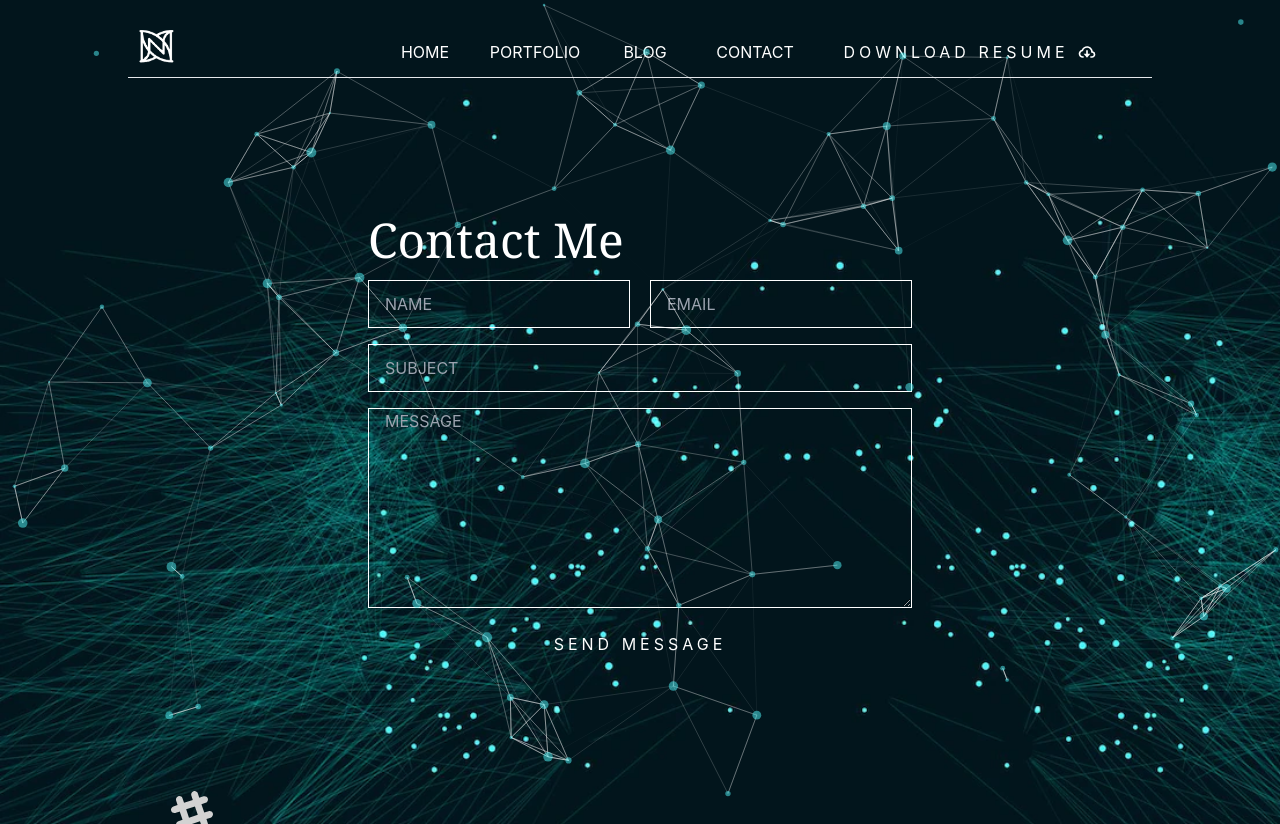
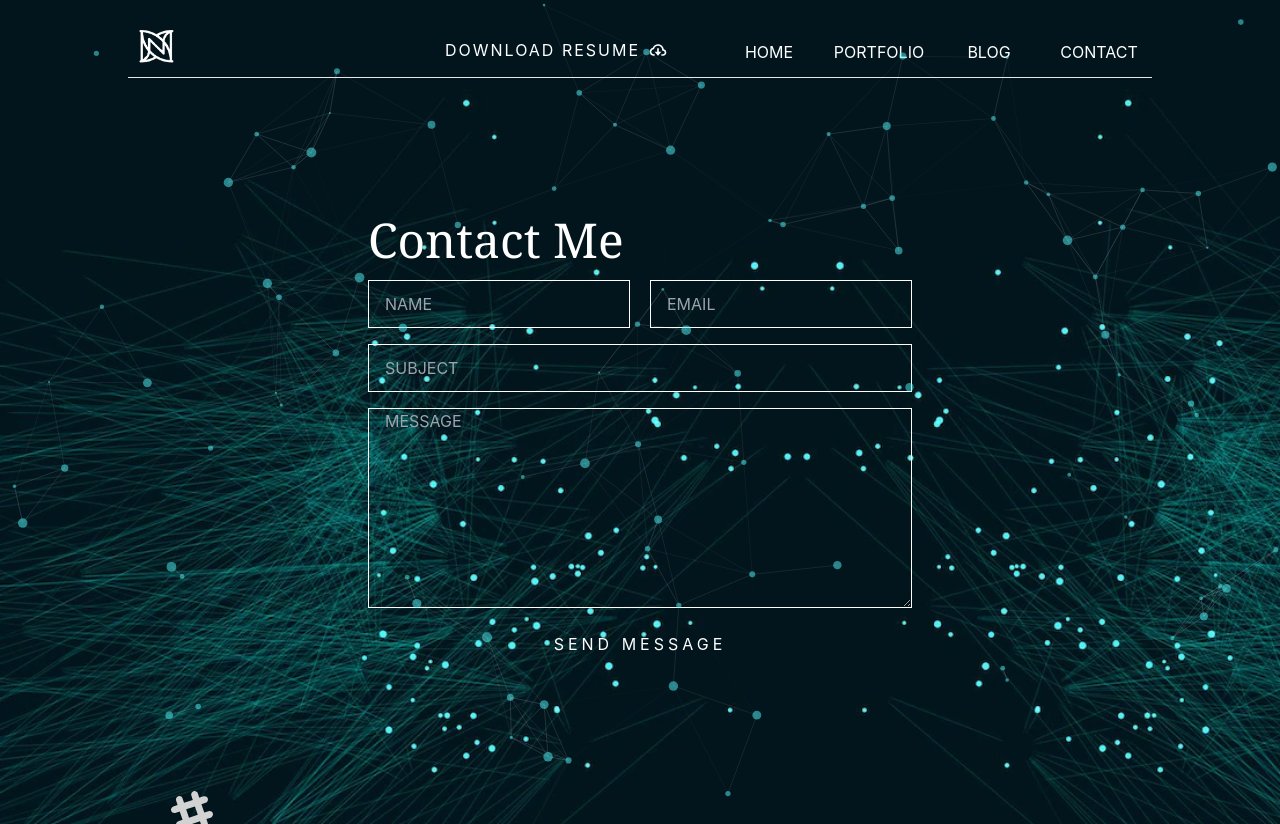
Before and after one commit to neyaznafiz/My-portfolio-neyaznafiz-client, a React (Create React App) app: page /contact in a window 1280 px wide. Built offline with nearby package versions, Linux system fonts and the light colour scheme.

Commit message:
download link change for resume

```diff
--- a/src/Components/Navbar.js
+++ b/src/Components/Navbar.js
@@ -4,21 +4,8 @@ import Logo from '../Assets/N-logo.png'
 import '../Style/style.css'
 import Background from '../Assets/tech-background.png'
 import { BiCloudDownload } from 'react-icons/bi';
-import Axios from "axios";
-import FileDownload from "js-file-download";
-import fileDownload from 'js-file-download';
 
 const Navbar = ({ children }) => {
-
-const download = (e)=>{
-    Axios({
-        url:'https://obscure-ridge-82105.herokuapp.com/',
-        method: "GET",
-        responseType: "blob"
-    }).then(res => {
-        fileDownload(res.data, "Neyaz Mobalik Nafiz.pdf")
-    })
-}
 
     return (
         <div
@@ -48,11 +35,22 @@ const download = (e)=>{
                             </label>
                         </div>
                         <div className="flex-none hidden lg:block">
-                            <ul className="menu menu-horizontal gap-5 pr-6 pt-3">
+                            <ul className="menu menu-horizontal gap-5 pt-3">
                                 {/* <!-- Navbar menu content here --> */}
 
                                 {/* <Link to='/about' className=''>ABOUT</Link> */}
 
+                                <motion.a
+                                    href='https://drive.google.com/file/d/1RJKQbna1BbNCASHx2zt32oz1uYC2_t0B/view?usp=sharing'
+                                    target='_blank'
+                                    className='btn2-selection type-2'
+                                    initial={{ y: -250 }}
+                                    animate={{ y: -2 }}
+                                    transition={{ delay: 1.5, type: 'spring' }}
+                                >
+                                    DOWNLOAD RESUME
+                                    <BiCloudDownload className='text-xl ml-2' />
+                                </motion.a>
 
                                 <Link to='/' className='menu-selection type-1'>HOME</Link>
 
@@ -62,7 +60,6 @@ const download = (e)=>{
 
                                 <Link to='/contact' className='menu-selection type-1'>CONTACT</Link>
 
-                                <button onClick={(e)=>download(e)} className='btn2-selection type-2'> DOWNLOAD RESUME <BiCloudDownload className='text-xl ml-2' /> </button>
 
                             </ul>
                         </div>
@@ -86,7 +83,12 @@ const download = (e)=>{
 
                         <Link to='/contact' className='py-2 btn-selection type-2'>CONTACT</Link>
 
-                        <button onClick={(e)=>download(e)} className='btn-selection type-2'> RESUME <BiCloudDownload className='text-2xl ml-2'/> </button>
+                        <a
+                            href='https://drive.google.com/file/d/1RJKQbna1BbNCASHx2zt32oz1uYC2_t0B/view?usp=sharing'
+                            target='_blank'
+                            className='btn-selection type-2'>
+                            RESUME <BiCloudDownload className='text-2xl ml-2' />
+                        </a>
 
                     </ul>
 
--- a/src/Components/Shared/Footer.js
+++ b/src/Components/Shared/Footer.js
@@ -24,7 +24,7 @@ const Footer = () => {
 
                     <Typed
                         strings={[
-                            "Copyright © All rights reserved by NEYAZ "
+                            "Copyright 2022 © All rights reserved by NEYAZ "
                         ]}
                         typeSpeed={170}
                         backSpeed={10}
--- a/src/Pages/Home.js
+++ b/src/Pages/Home.js
@@ -31,7 +31,7 @@ const Home = () => {
                             initial={{ opacity: 0 }}
                             animate={{ opacity: 1 }}
                             transition={{ delay: 0.5, duration: 2 }}
-                            className='md:text-7xl lg:text-9xl text-5xl font-serif md:pt-8'>
+                            className='md:text-7xl lg:text-9xl text-5xl font-serif md:pt-8 '>
                             Neyaz <br /> Mobalik Nafiz.
                         </motion.p>
                         <div className='flex justify-end'>
@@ -39,7 +39,7 @@ const Home = () => {
                                 initial={{ x: -2000 }}
                                 animate={{ x: -0 }}
                                 transition={{ delay: 1.3, duration: 1.5, type: 'spring' }}
-                                className='text-4xl flex items-center '> | Web Developer |  </motion.p>
+                                className='text-4xl flex items-center'> | Web Developer |  </motion.p>
                         </div>
                     </div>
 
--- a/src/Style/Particle.js
+++ b/src/Style/Particle.js
@@ -57,7 +57,7 @@ const Particle = () => {
             color: "#ffffff",
             distance: 150,
             enable: true,
-            opacity: 0.5,
+            opacity: 0.1,
             width: 1,
           },
           collisions: {
--- a/src/Style/style.css
+++ b/src/Style/style.css
@@ -37,7 +37,7 @@
   /* for send mesage */
 .btn-selection {
   position: relative;
-  width: 200px;
+  width: 240px;
   height: 40px;
   letter-spacing: 4px;
   display: flex;
@@ -72,9 +72,9 @@
 /* for resume download */
 .btn2-selection {
   position: relative;
-  width: 300px;
+  width: 295px;
   height: 40px;
-  letter-spacing: 4px;
+  letter-spacing: 2px;
   display: flex;
   justify-content: center;
   align-items: center;
```
